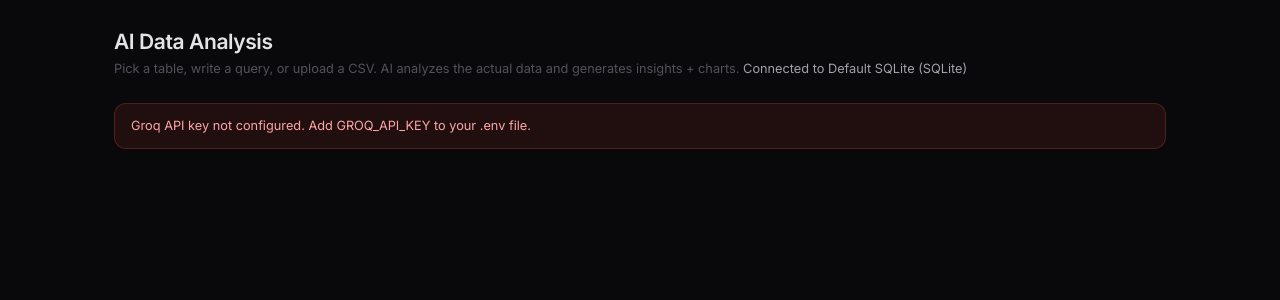
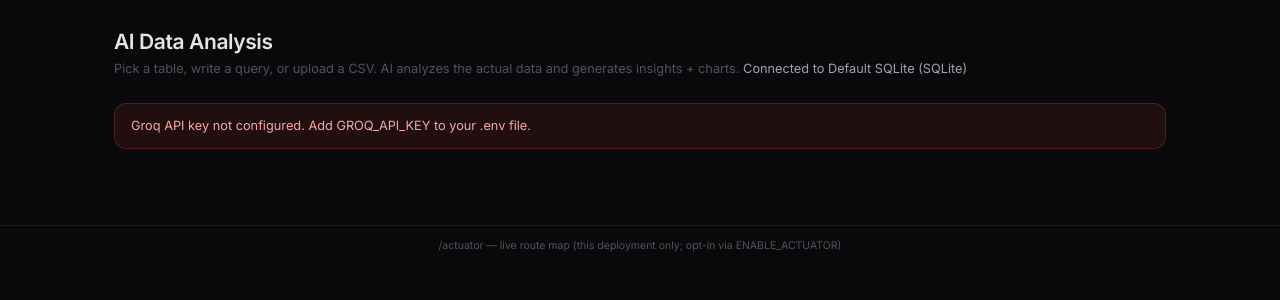
Before and after one commit to AYON-ARYAN/DATABASE-MANAGER, a Flask app: page /analysis in a window 1280 px wide. Shown: the part 52-352 px from the top of the page. Run offline with Flask 3, Linux system fonts and the light colour scheme; the visitor is signed in with stand-in values (Sample User, id 1); data that the repository does not hold is empty; some libraries are stand-ins or nearby versions.

Commit message:
Enable actuator by default on local dev runs, link it from the UI footer
ENABLE_ACTUATOR was opt-in and undocumented-at-a-glance, so a plain `python
app.py` run (what an evaluator would do) never showed it. Now on by default
for the dev entrypoint only (production/gunicorn stays opt-in), and linked
from the footer so it's discoverable without reading docs.

Co-Authored-By: Claude Sonnet 5 <noreply@anthropic.com>

```diff
--- a/app.py
+++ b/app.py
@@ -115,6 +115,11 @@ def actuator_mappings():
     if not _actuator_enabled():
         return jsonify({"error": "Not found"}), 404
     return jsonify(_actuator_mappings())
+
+
+@app.context_processor
+def inject_actuator_flag():
+    return {"actuator_enabled": _actuator_enabled()}
 
 
 # ---------------------------------------------------
@@ -2870,4 +2875,8 @@ def serve_react(path=''):
 # Run
 # ---------------------------------------------------
 if __name__ == "__main__":
+    # Actuator is opt-in for production (gunicorn/Docker never hits this block),
+    # but a plain `python app.py` dev run should show it without needing to
+    # remember an env var — mirrors FastAPI's automatic /docs being just-there.
+    os.environ.setdefault("ENABLE_ACTUATOR", "1")
     app.run(debug=True, port=5001)
--- a/templates/base.html
+++ b/templates/base.html
@@ -94,6 +94,12 @@
 {% block content %}{% endblock %}
 {% endblock %}
 
+{% if actuator_enabled %}
+<footer style="text-align:center; padding:12px; font-size:0.7rem; color:var(--text-dim);">
+    <a href="/actuator" style="color:inherit;">/actuator</a> — live route map (this deployment only; opt-in via ENABLE_ACTUATOR)
+</footer>
+{% endif %}
+
 {% block scripts %}{% endblock %}
 
 <script>
```
